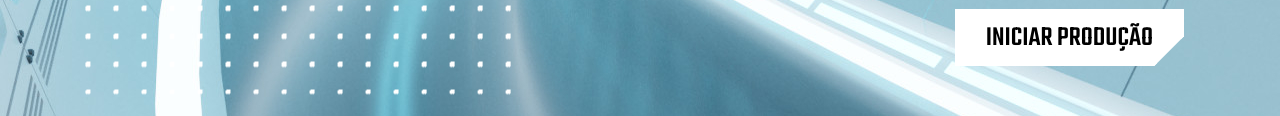
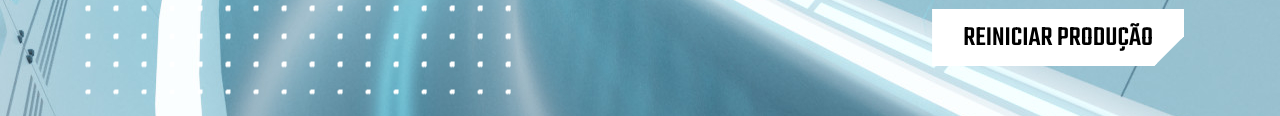
Before and after one commit to faelpatrick/Alura-Robotron-2000, a plain HTML site: page index.html in a window 1280 px wide. Shown: the part 571-687 px from the top of the page. Drawn offline with Linux system fonts and the light colour scheme.

Commit message:
End for hour

```diff
--- a/index.html
+++ b/index.html
@@ -94,7 +94,7 @@
               </div>
             </div>
           </div>
-          <input type="submit" value="Iniciar produção" class="producao" id="producao" />
+          <input type="submit" value="Reiniciar produção" class="producao" id="producao" />
         </form>
       </section>
     </main>
```
